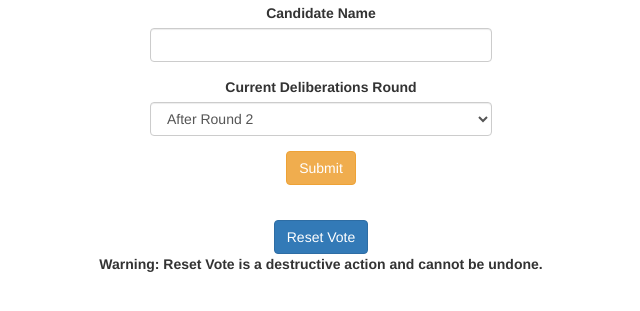
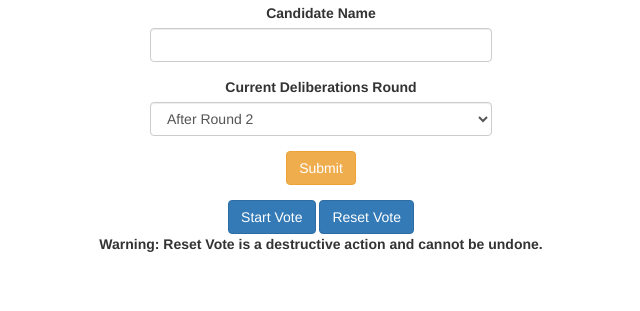
Before and after one commit to greensam/votingsystem, a Flask app: page /setvote/ in a window 1280 px wide. Shown: the part 185-496 px from the top of the page, without its empty margins (334-974 px from the left). Run offline with Flask 2, Linux system fonts and the light colour scheme; the visitor is signed in with stand-in values (Sample User, id 1); data that the repository does not hold is empty; parts of the project's set-up code (start-up, migrations or seed data) failed here and were passed over; some libraries are stand-ins or nearby versions.

Commit message:
add activate/deactivate checks

```diff
--- a/app/models.py
+++ b/app/models.py
@@ -9,7 +9,7 @@ class Candidate(db.Model):
 	rnd = db.Column(db.String(64))
 	name = db.Column(db.String(64), unique=True)
 	votes = db.relationship('Vote', backref='candidate', lazy='dynamic')
-
+	active = db.Column(db.Boolean, nullable=False, default=False)
 	__table_args__ = (UniqueConstraint('name'),)
 
 	def __repr__(self):
--- a/app/templates/vote_form.html
+++ b/app/templates/vote_form.html
@@ -2,7 +2,7 @@
 {% block body %}
 <div class='container'>
 <h3 class='text-center'>Cast a Vote</h3>
-{% if current %}
+{% if current and current.active %}
 <h4 class='text-center'>Currently voting on: {{current.name}}</h4>
 <form method='post' class='form'>
 	<div class='form-group'>
--- a/app/templates/vote_setup_form.html
+++ b/app/templates/vote_setup_form.html
@@ -24,8 +24,18 @@
 	<button class='btn btn-warning'>Submit</button>
 	</div>
 </form>
-<br>
+
+<div class='form-inline'>
+<div class='form-group'>
+{% if current.active %}
+<a href="{{url_for('deactivate')}}" class = 'btn btn-primary'>Pause Vote</a>
+{% else %}
+<a href="{{url_for('activate')}}" class = 'btn btn-primary'>Start Vote</a>
+{% endif %}
+</div>
+<div class='form-group'>
 <a href="{{url_for('reset_vote')}}" class="btn btn-primary">Reset Vote</a>
+</div>
+</div>
 <p><b> Warning: Reset Vote is a destructive action and cannot be undone. </b></p>
-</div>
 {% endblock %}
--- a/app/views.py
+++ b/app/views.py
@@ -131,6 +131,43 @@ def reset_vote():
 
 	return redirect(url_for('setup_vote'))
 
+@app.route('/activate/')
+@admin_required
+def activate():
+	current = Candidate.query.one_or_none()
+
+	if current is None:
+		flash("Create a vote first.")
+		return redirect(url_for('setup_vote'))
+
+	else:
+		current.active = True
+		try:
+			db.session.commit()
+			flash("Vote now active.")
+		except:
+			flash("Database error.")
+
+	return redirect(url_for('vote'))
+
+@app.route('/deactivate')
+@admin_required
+def deactivate():
+	current = Candidate.query.one_or_none()
+
+	if current is None:
+		flash("No vote is currently active.")
+		return redirect(url_for('setup_vote'))
+	else:
+		current.active = False
+		try:
+			db.session.commit()
+			flash("Vote now paused.")
+		except:
+			flash("Database error.")
+
+	return redirect(url_for('results'))
+
 @app.route('/vote/', methods=['GET', 'POST'])
 @login_required
 def vote():
@@ -140,17 +177,20 @@ def vote():
 	if request.method == 'GET':
 		return render_template('vote_form.html', current=current)
 	else:
-		vote = request.form['vote']
-		voter = request.form['voter']
+		if current.active:
+			vote = request.form['vote']
+			voter = request.form['voter']
 
-		vote = Vote(vote=vote, voter=voter, candidate = current)
+			vote = Vote(vote=vote, voter=voter, candidate = current)
 
-		try:
-			db.session.add(vote)
-			db.session.commit()
-			flash("Vote of {0} cast for {1}, using voter name {2}".format(vote.vote, current.name, vote.voter))
-		except Exception as e:
-			flash("DB Error")
+			try:
+				db.session.add(vote)
+				db.session.commit()
+				flash("Vote of {0} cast for {1}, using voter name {2}".format(vote.vote, current.name, vote.voter))
+			except Exception as e:
+				flash("DB Error")
+		else:
+			flash("No vote was active when your vote was received. Tell someone about this if this was an error.")
 
 	return redirect(url_for('vote'))
 
```
